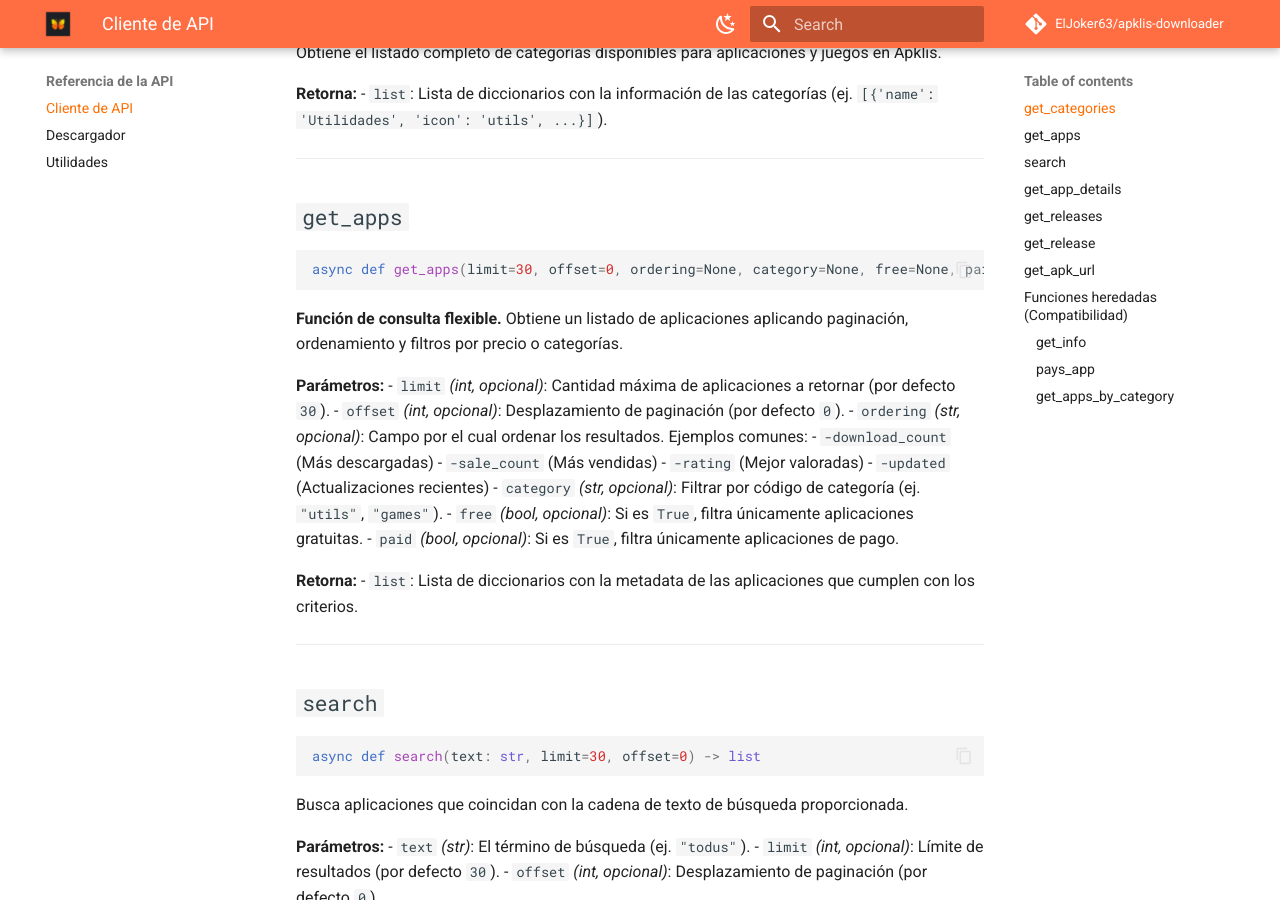
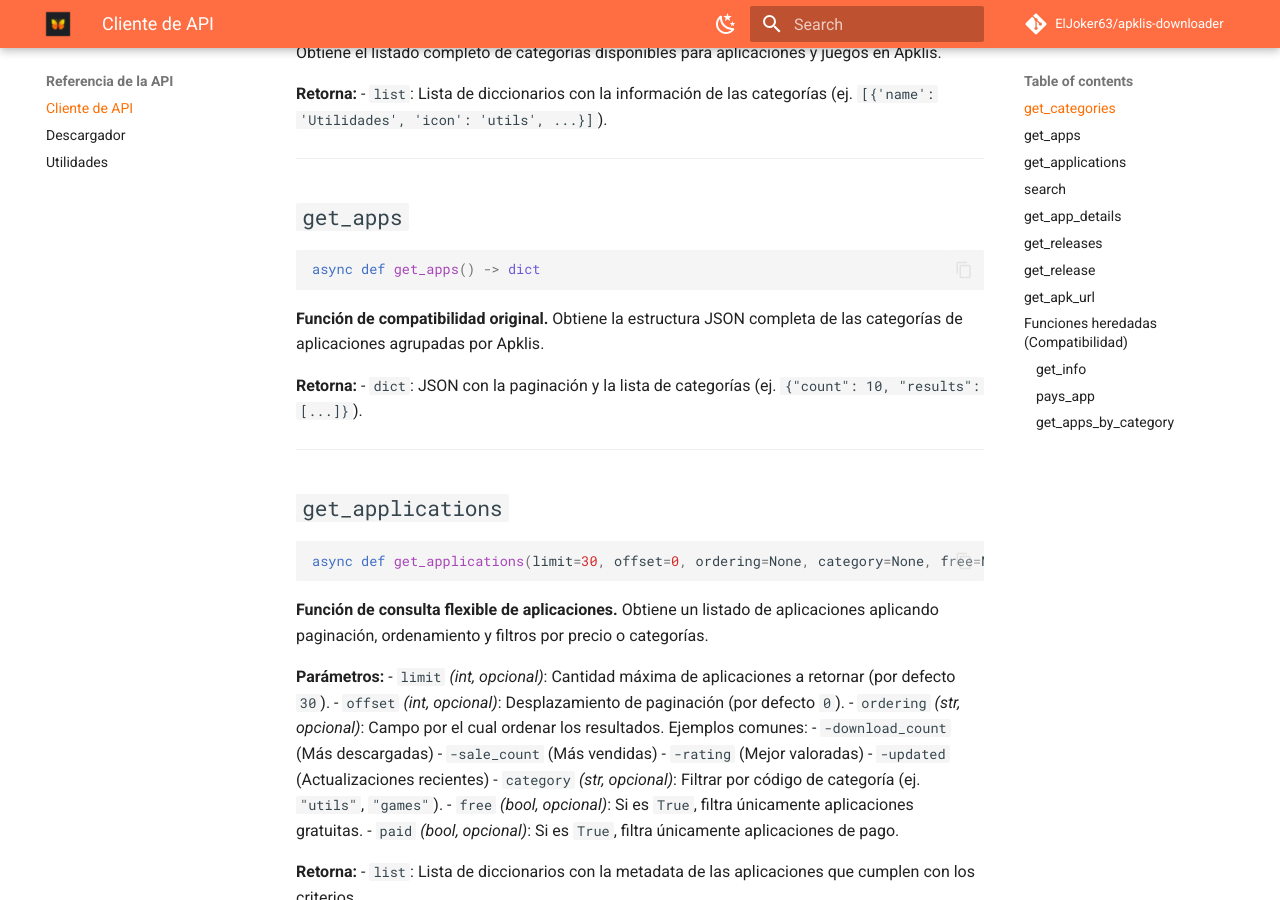
Before and after one commit to ElJoker63/apklis-downloader, an MkDocs documentation site: the page built from docs/api-reference/api.md, in a window 1280 px wide and 900 px high, scrolled down 412 px. Built offline with MkDocs 1.6.1 and Material for MkDocs 9.7.7, drawn with Linux system fonts in a browser that asks for light colours; comment, search, counter and statistics services are not loaded.

Commit message:
fix: restore original get_apps behavior and add new get_applications function; update docs and tests

````diff
--- a/apklis/__init__.py
+++ b/apklis/__init__.py
@@ -12,6 +12,7 @@ from .api import (
     get_categories,
     get_app_details,
     get_releases,
+    get_applications,
 )
 from .downloader import download_apk, default_progress_callback
 from .utils import format_size, format_speed, sizeof_fmt
@@ -37,4 +38,5 @@ __all__ = [
     "get_categories",
     "get_app_details",
     "get_releases",
+    "get_applications",
 ]
--- a/docs/api-reference/api.md
+++ b/docs/api-reference/api.md
@@ -20,10 +20,23 @@ Obtiene el listado completo de categorías disponibles para aplicaciones y juego
 ## `get_apps`
 
 ```python
-async def get_apps(limit=30, offset=0, ordering=None, category=None, free=None, paid=None) -> list
+async def get_apps() -> dict
 ```
 
-**Función de consulta flexible.** Obtiene un listado de aplicaciones aplicando paginación, ordenamiento y filtros por precio o categorías.
+**Función de compatibilidad original.** Obtiene la estructura JSON completa de las categorías de aplicaciones agrupadas por Apklis.
+
+**Retorna:**
+- `dict`: JSON con la paginación y la lista de categorías (ej. `{"count": 10, "results": [...]}`).
+
+---
+
+## `get_applications`
+
+```python
+async def get_applications(limit=30, offset=0, ordering=None, category=None, free=None, paid=None) -> list
+```
+
+**Función de consulta flexible de aplicaciones.** Obtiene un listado de aplicaciones aplicando paginación, ordenamiento y filtros por precio o categorías.
 
 **Parámetros:**
 - `limit` *(int, opcional)*: Cantidad máxima de aplicaciones a retornar (por defecto `30`).
````
Also changed, not shown: 2 other files.
